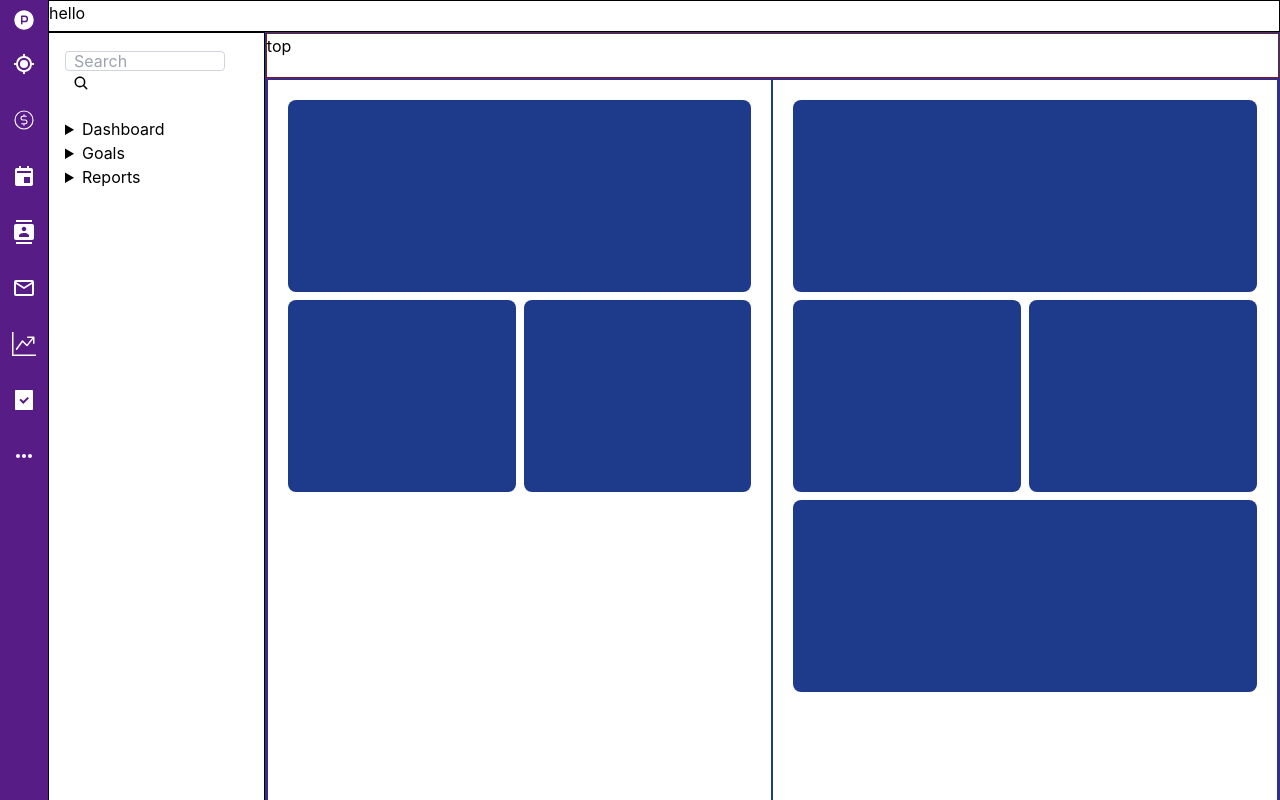
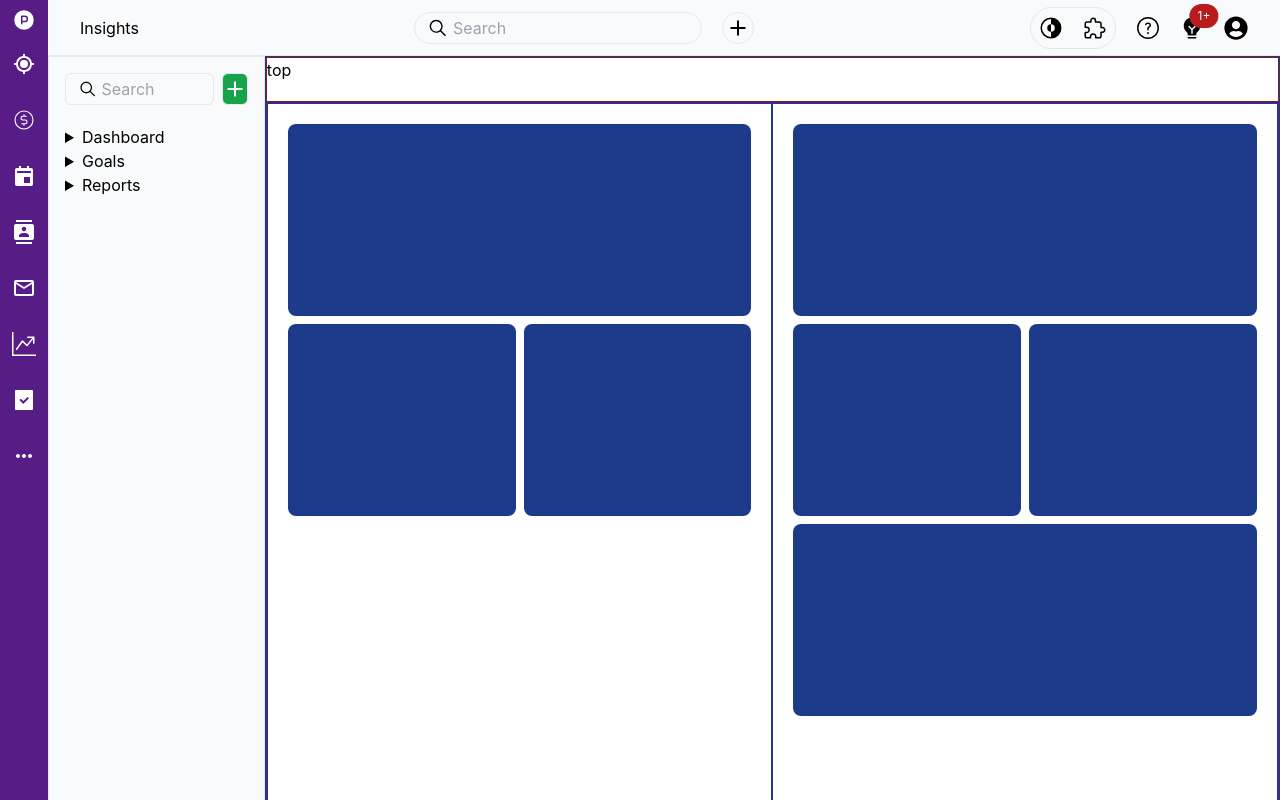
Before and after one commit to wiseman-umanah/perfex, a React (Create React App) app: page / in a window 1280 px wide. Built offline with nearby package versions, Linux system fonts and the light colour scheme.

Commit message:
React Header worked on

```diff
--- a/src/App.js
+++ b/src/App.js
@@ -10,7 +10,7 @@ const App = () => {
 			<div className="h-screen overflow-hidden">
 			<Header />
 			<Sidebar />
-			<main className="flex mt-8 ml-12 h-full">
+			<main className="flex mt-14 ml-12 h-full">
 				<MinNav />
 				<DashboardMain />
 			</main>
--- a/src/components/Header.js
+++ b/src/components/Header.js
@@ -1,9 +1,43 @@
 import React from 'react';
+import { IoInvertModeOutline, IoExtensionPuzzleOutline } from "react-icons/io5";
+import { GoQuestion } from "react-icons/go";
+import { PiLightbulbFilamentFill } from "react-icons/pi";
+import { FaUserCircle } from "react-icons/fa";
+import { IoIosSearch, IoMdAdd } from "react-icons/io";
 
 const Header = () => {
 	return (
-		<header className="fixed top-0 left-0 right-0 h-8 border border-black ml-12">
-			hello
+		<header className="fixed top-0 left-12 right-0 h-14 border-b flex justify-between items-center px-8 bg-gray-50">
+			<div className="left-section">
+				Insights
+			</div>
+			<div className="flex gap-5">
+				<div className="flex items-center border rounded-full px-3 w-72">
+					<IoIosSearch className="icon-style mr-1"/>
+					<input type="text" placeholder="Search" className="border-none bg-transparent w-full h-full focus:outline-none" />
+				</div>
+				<div className="border rounded-full w-8 h-8 flex justify-center items-center">
+					<IoMdAdd className="icon-style" />
+				</div>
+			</div>
+			<div className="flex gap-5 text-xl items-center">
+				<div className="flex gap-5 border p-2 rounded-full">
+					<IoInvertModeOutline className="icon-style" />
+					<IoExtensionPuzzleOutline className="icon-style" />
+				</div>
+				<div>
+					<GoQuestion className="icon-style" />
+				</div>
+				<div className="relative">
+					<PiLightbulbFilamentFill className="icon-style" />
+					<div className="text-xs bg-red-700 text-white px-2 py-1 rounded-full absolute top-0 right-0 transform translate-x-1/2 -translate-y-1/2">
+						1+
+					</div>
+				</div>
+				<div>
+					<FaUserCircle className="icon-style" />
+				</div>
+			</div>
 		</header>
 	);
 };
--- a/src/components/MinNav.js
+++ b/src/components/MinNav.js
@@ -1,15 +1,18 @@
 import React from 'react';
-import { IoSearch } from "react-icons/io5";
+import { IoMdAdd, IoIosSearch } from "react-icons/io";
 
 const MinNav = () => {
 	return (
-		<section className="p-4 border border-black w-64 h-full">
+		<section className="p-4 border w-64 h-full bg-gray-50">
 			<div className="flex justify-between mb-5">
-				<div className="search-bar">
-					<input type="text" placeholder="Search" className="p-2 border border-gray-300 rounded w-40 h-5"/>
-					<button className='ml-2'>
-						<IoSearch />
-					</button>
+				<div className="flex gap-2">
+					<div className="flex items-center border rounded-md px-3">
+						<IoIosSearch className="icon-style mr-1"/>
+						<input type="text" placeholder="Search" className="border-none bg-transparent w-full h-full focus:outline-none" />
+					</div>
+					<div className="border rounded-md w-8 h-8 flex justify-center items-center bg-green-600">
+						<IoMdAdd className="icon-style text-white" />
+					</div>
 				</div>
 			</div>
 			<div>
--- a/test.html
+++ b/test.html
@@ -34,18 +34,19 @@
 			margin-left: 50px;
 			right: 0;
 			left: 0;
-			height: 40px;
+			height: 60px;
 			border: 1px solid #000;
 			display: flex;
 			justify-content: space-between;
 			align-items: center;
 			padding: 10px 30px;
+			background-color: rgb(250, 250, 250);
 		}
 		main {
 			display: flex;
-			margin-top: 40px;
+			margin-top: 60px;
 			margin-left: 50px;
-			height: 100vh;
+			height: calc(100vh - 60px);
 			border: 1px solid #000;
 		}
 		.min-nav {
@@ -116,6 +117,33 @@
 			padding: 0px 10px;
 			width: 300px;
 		}
+		.middle-section {
+			display: flex;
+			gap: 20px;
+		}
+		.add {
+			border: 1px solid #000;
+			border-radius: 100%;
+			width: 30px;
+			height: 30px;
+			display: flex;
+			justify-content: center;
+			align-items: center;
+		}
+		.mode {
+			display: flex;
+			gap: 20px;
+			border: 1px solid #000;
+			padding: 5px 10px;
+			border-radius: 20px;
+		}
+		.right-section {
+			display: flex;
+			font-size: 20px;
+			gap: 20px;
+			justify-content: center;
+			align-items: center;
+		}
 	</style>
 </head>
 <body>
@@ -126,11 +154,29 @@
 		<div class="middle-section">
 			<div class="search-bar">
 				<i class="uil uil-search"></i>
-				<input type="text" placeholder="Search" style="border: none;">
+				<input type="text" placeholder="Search" style="border: none; background-color: transparent; width: 100%; height: 100%;">
+			</div>
+			<div class="add">
+				<i class="uil uil-plus"></i>
 			</div>
 		</div>
 		<div class="right-section">
-			user-details
+			<div class="mode">
+				<i class="uil uil-process"></i>
+				<i class="uil uil-puzzle-piece"></i>
+			</div>
+			<div>
+				<i class="uil uil-question-circle"></i>
+			</div>
+			<div class="notifications" style="position: relative;">
+				<i class="uil uil-lightbulb-alt" style="color: rgb(102, 102, 23);"></i>
+				<div class="not-num" style="font-size: 10px; background-color: rgb(90, 34, 34); color: white; padding: 5px 10px; position: absolute; border-radius: 20px; top: -10px; right: -20px;" >
+					1+
+				</div>
+			</div>
+			<div>
+				<i class="uil uil-user-circle"></i>
+			</div>
 		</div>
 	</header>
 	<nav class="sidebar">
```
